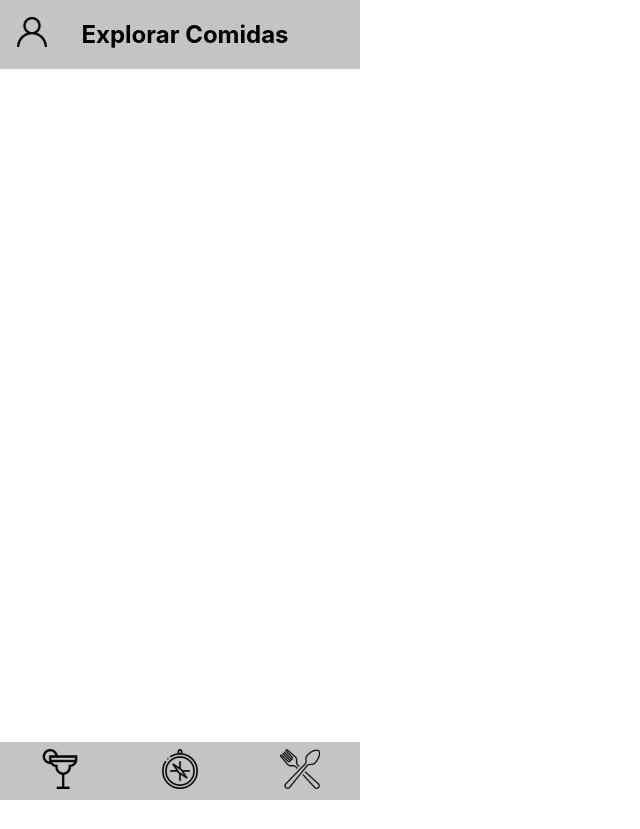
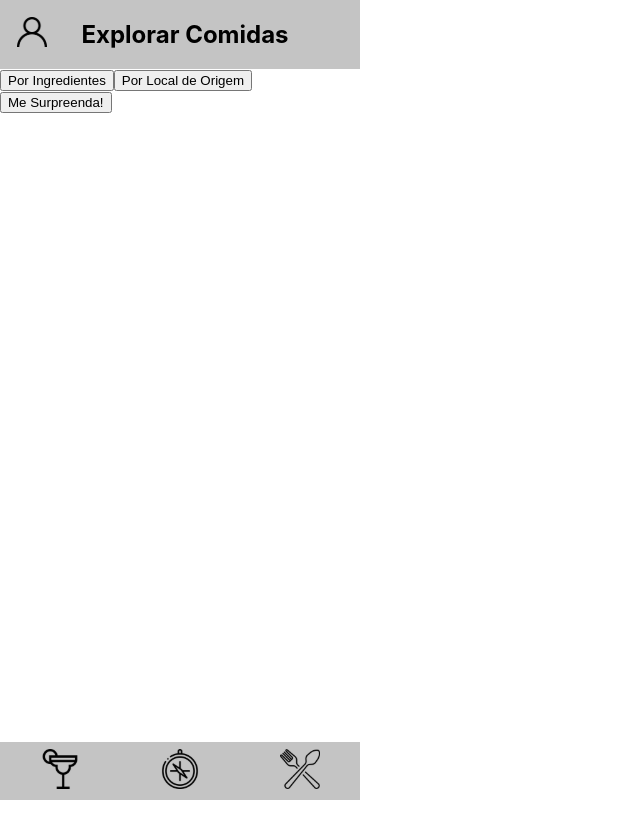
Before and after one commit to tryber/sd-05-recipes-app-4, a React (Create React App) app: page /explorar/comidas in a window 1280 px wide. Shown: the whole page, without its empty margins (0-640 px from the left). Built offline with nearby package versions, Linux system fonts and the light colour scheme.

Commit message:
explorar comida ou bebida ok

```diff
--- a/src/pages/ExplorarBebidas/index.js
+++ b/src/pages/ExplorarBebidas/index.js
@@ -1,13 +1,42 @@
-import React from 'react';
+import React, { useState } from 'react';
+import { Link, Redirect } from 'react-router-dom';
 
+import { getRandomDrinks as fetchDrink } from '../../services/DrinkApi';
+
+import Footer from '../../components/Footer';
 import Header from '../../components/Header';
-import Footer from '../../components/Footer';
 
-const ExplorarBebidas = () => (
-  <div>
-    <Header hideSearch>Explorar Bebidas</Header>
-    <Footer />
-  </div>
-);
+const getRandomDrink = (setRedirect, setRedirectId) => {
+  fetchDrink().then(({ drinks }) => {
+    console.log(drinks[0]);
+    setRedirectId(drinks[0].idDrink);
+    setRedirect(true);
+  });
+};
+
+const ExplorarBebidas = () => {
+  const [redirect, setRedirect] = useState(false);
+  const [id, setId] = useState();
+  return redirect ? (
+    <Redirect to={`/bebidas/${id}`} />
+  ) : (
+    <div>
+      <Header hideSearch>Explorar Bebidas</Header>
+      <Link to="/explorar/bebidas/ingredientes">
+        <button data-testid="explore-by-ingredient" type="button">
+          Por Ingredientes
+        </button>
+      </Link>
+      <button
+        onClick={() => getRandomDrink(setRedirect, setId)}
+        data-testid="explore-surprise"
+        type="button"
+      >
+        Me Surpreenda!
+      </button>
+      <Footer />
+    </div>
+  );
+};
 
 export default ExplorarBebidas;
--- a/src/pages/ExplorarComidas/index.js
+++ b/src/pages/ExplorarComidas/index.js
@@ -1,13 +1,47 @@
-import React from 'react';
+import React, { useState } from 'react';
+import { Link, Redirect } from 'react-router-dom';
 
+import { getRandomMeals as fetchMeal } from '../../services/MealApi';
+
+import Footer from '../../components/Footer';
 import Header from '../../components/Header';
-import Footer from '../../components/Footer';
 
-const ExplorarComidas = () => (
-  <div>
-    <Header hideSearch>Explorar Comidas</Header>
-    <Footer />
-  </div>
-);
+const getRandomMeal = (setRedirect, setRedirectId) => {
+  fetchMeal().then(({ meals }) => {
+    console.log(meals[0]);
+    setRedirectId(meals[0].idMeal);
+    setRedirect(true);
+  });
+};
+
+const ExplorarComidas = () => {
+  const [redirect, setRedirect] = useState(false);
+  const [id, setId] = useState();
+  return redirect ? (
+    <Redirect to={`/comidas/${id}`} />
+  ) : (
+    <div>
+      <Header hideSearch>Explorar Comidas</Header>
+      <Link to="/explorar/comidas/ingredientes">
+        <button data-testid="explore-by-ingredient" type="button">
+          Por Ingredientes
+        </button>
+      </Link>
+      <Link to="/explorar/comidas/area">
+        <button data-testid="explore-by-area" type="button">
+          Por Local de Origem
+        </button>
+      </Link>
+      <button
+        onClick={() => getRandomMeal(setRedirect, setId)}
+        data-testid="explore-surprise"
+        type="button"
+      >
+        Me Surpreenda!
+      </button>
+      <Footer />
+    </div>
+  );
+};
 
 export default ExplorarComidas;
```
